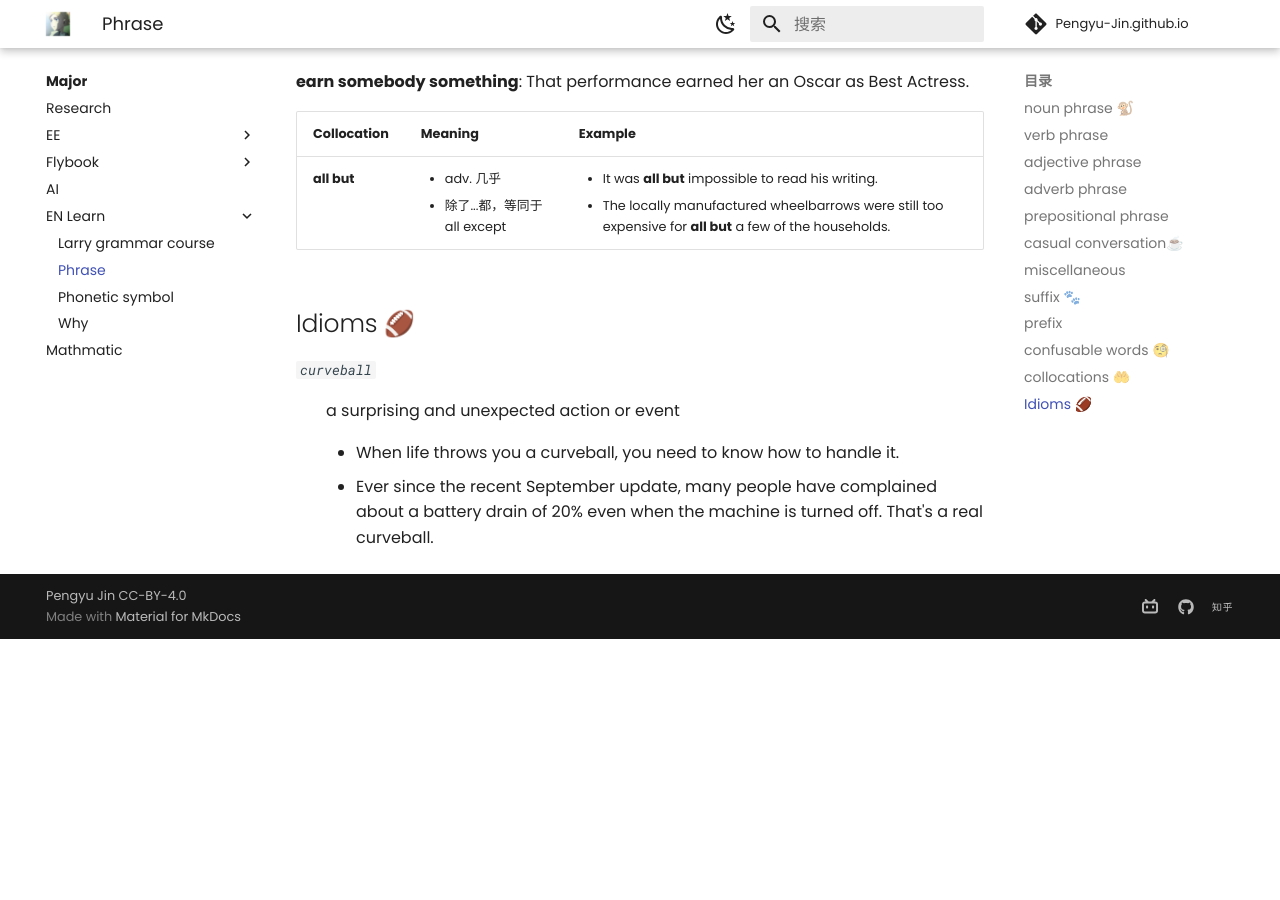
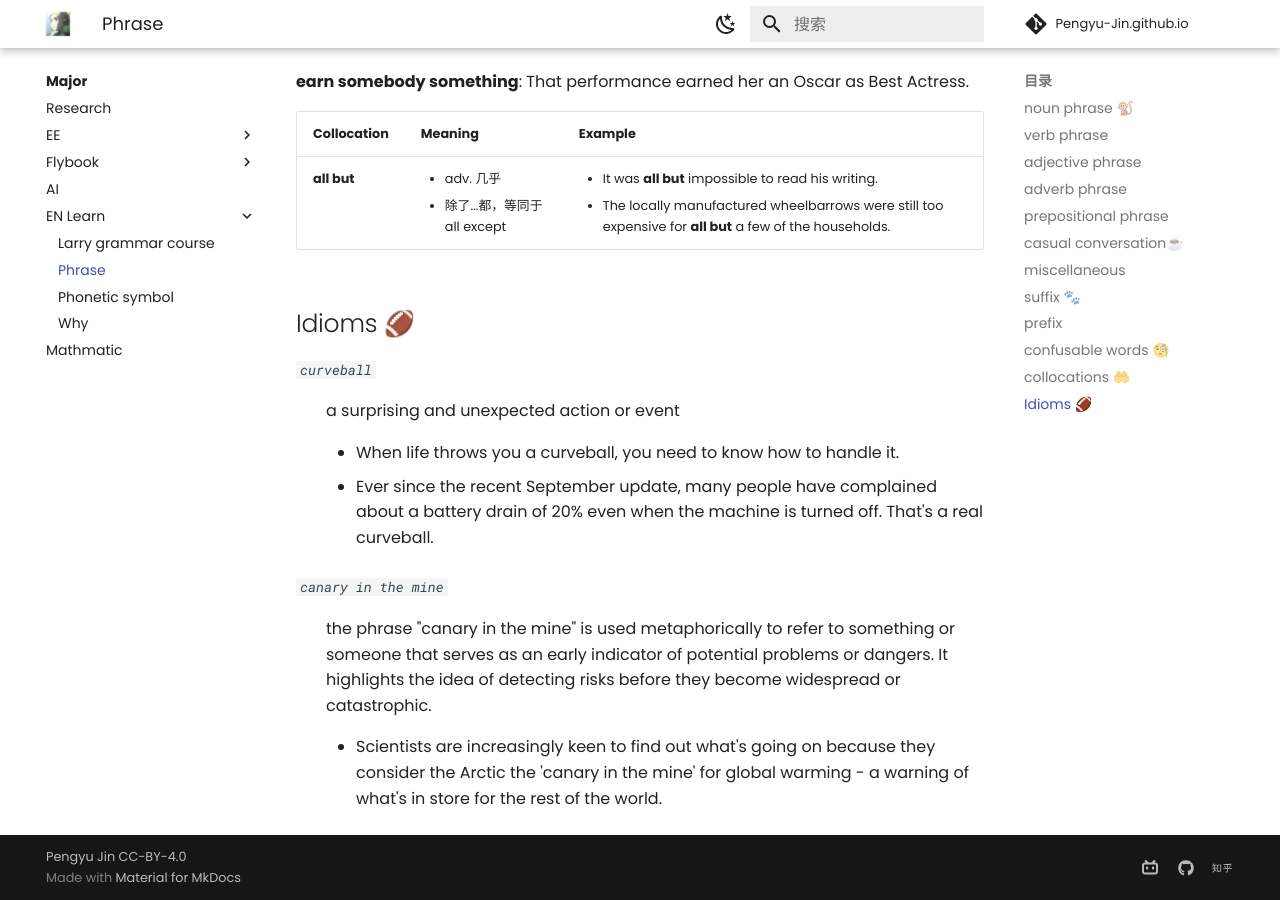
Before and after one commit to Pengyu-Jin/Pengyu-Jin.github.io, an MkDocs documentation site: the page built from docs/major/EN-learn/phrase.md, in a window 1280 px wide and 900 px high, scrolled down 6960 px. Built offline with MkDocs 1.6.1 and Material for MkDocs 9.7.7, drawn with Linux system fonts in a browser that asks for light colours; comment, search, counter and statistics services are not loaded; before the commit the page ends 7599 px from its top, so only the background shows below that.

Commit message:
20250210

```diff
--- a/docs/major/EN-learn/phrase.md
+++ b/docs/major/EN-learn/phrase.md
@@ -215,3 +215,10 @@ Local managers seem to quene up to borrow the videos! 当地经理好像都在
 
     - When life throws you a curveball, you need to know how to handle it.
     - Ever since the recent September update, many people have complained about a battery drain of 20% even when the machine is turned off. That's a real curveball.
+
+
+*`canary in the mine`*
+
+:   the phrase "canary in the mine" is used metaphorically to refer to something or someone that serves as an early indicator of potential problems or dangers. It highlights the idea of detecting risks before they become widespread or catastrophic.
+
+    - Scientists are increasingly keen to find out what's going on because they consider the Arctic the 'canary in the mine' for global warming - a warning of what's in store for the rest of the world.
```
